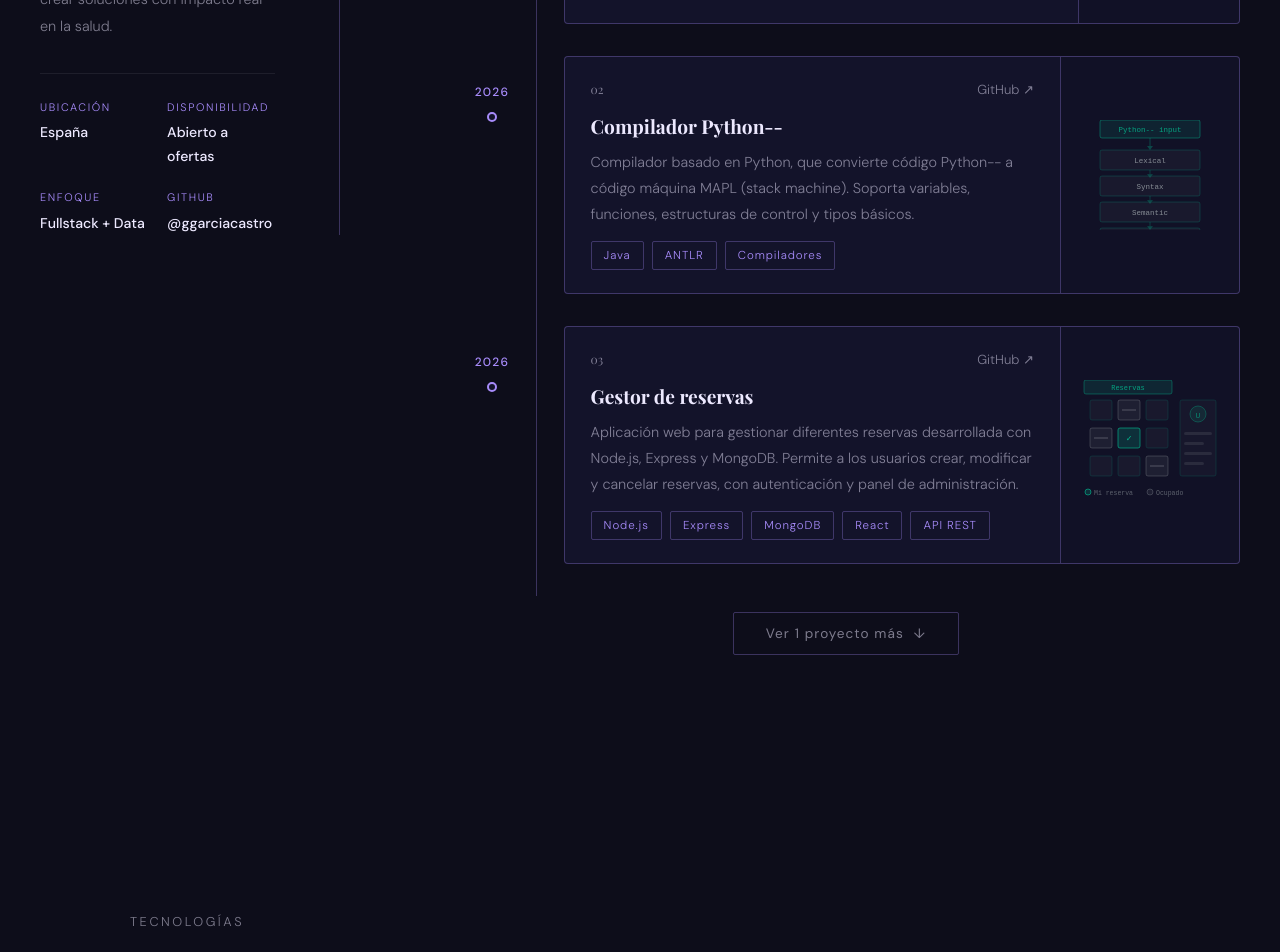
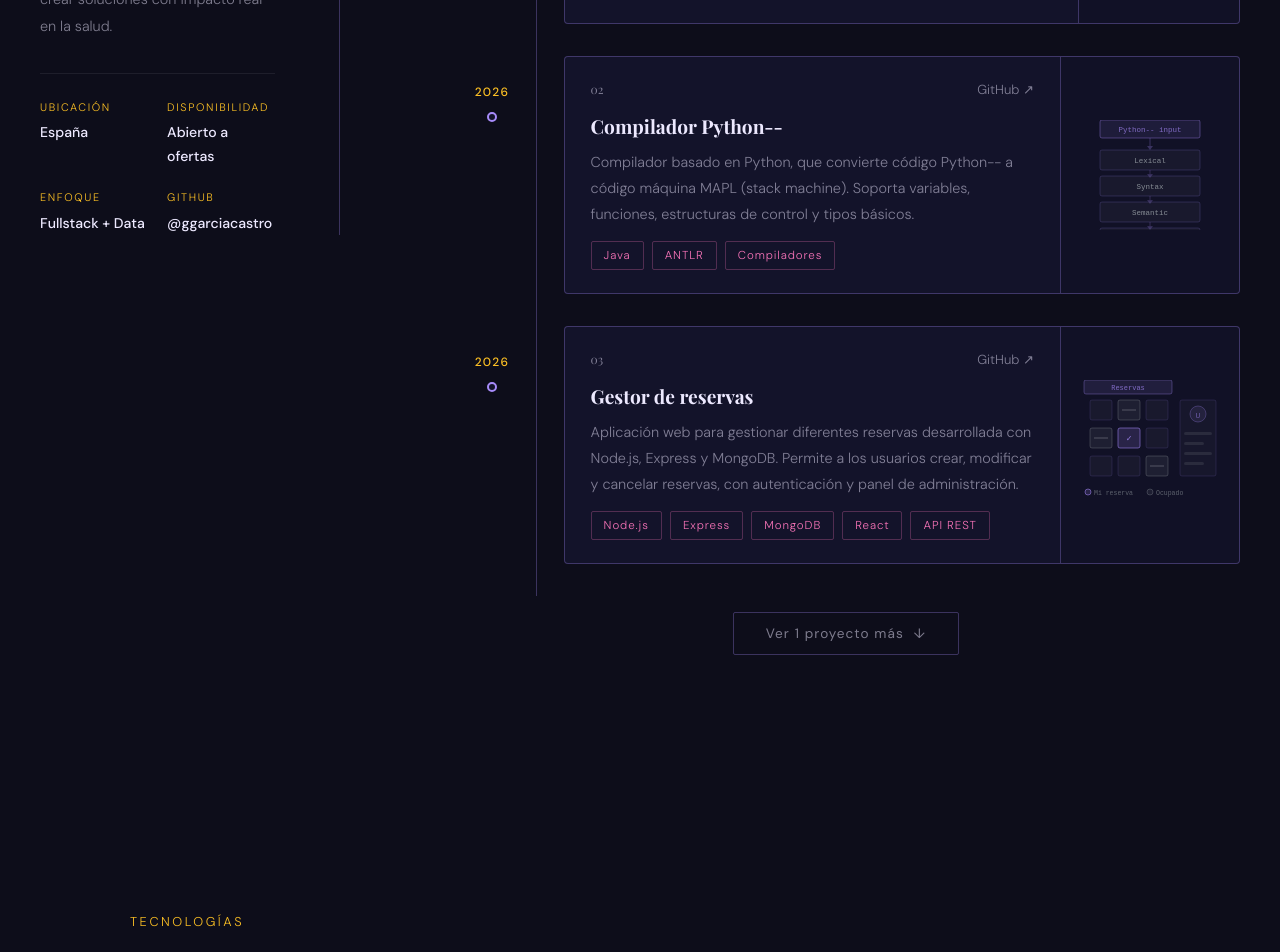
Before and after one commit to ggarciacastro/portfolio, a React (Vite) app: page / in a window 1280 px wide. Shown: the part 1300-2252 px from the top of the page. Built offline with nearby package versions, Linux system fonts and the light colour scheme.

Commit message:
Cambio de colores

```diff
--- a/src/components/About.jsx
+++ b/src/components/About.jsx
@@ -37,7 +37,7 @@ export default function About({ compact = false }) {
       style={compact ? {} : { padding: '8rem 2.5rem', maxWidth: '1100px', margin: '0 auto' }}
     >
       <p className="about-animate" style={{
-        color: 'var(--accent)', letterSpacing: '0.2em',
+        color: 'var(--amber)', letterSpacing: '0.2em',
         textTransform: 'uppercase', fontSize: '0.78rem',
         marginBottom: '1rem', fontWeight: 500,
       }}>
@@ -87,7 +87,7 @@ export default function About({ compact = false }) {
           <div key={item.label}>
             <p style={{
               fontSize: '0.68rem', letterSpacing: '0.15em',
-              textTransform: 'uppercase', color: 'var(--accent)', marginBottom: '0.3rem',
+              textTransform: 'uppercase', color: 'var(--amber)', marginBottom: '0.3rem',
             }}>
               {item.label}
             </p>
--- a/src/components/Contact.jsx
+++ b/src/components/Contact.jsx
@@ -11,7 +11,7 @@ function SocialLink({ href, label }) {
       target="_blank"
       rel="noreferrer"
       style={{
-        color: hovered ? 'var(--accent)' : 'var(--fg-muted)',
+        color: hovered ? 'var(--rose)' : 'var(--fg-muted)',
         fontSize: '0.85rem', letterSpacing: '0.1em',
         textDecoration: 'none', transition: 'color 0.2s',
       }}
@@ -51,7 +51,7 @@ export default function Contact() {
     >
       <div style={{ maxWidth: '700px', margin: '0 auto' }}>
         <p className="contact-animate" style={{
-          color: 'var(--accent)', letterSpacing: '0.2em',
+          color: 'var(--amber)', letterSpacing: '0.2em',
           textTransform: 'uppercase', fontSize: '0.8rem',
           marginBottom: '1rem', fontWeight: 500,
         }}>
--- a/src/components/Hero.jsx
+++ b/src/components/Hero.jsx
@@ -69,7 +69,7 @@ export default function Hero() {
 
       <div style={{ maxWidth: '900px' }}>
         <p className="hero-eyebrow" style={{
-          color: 'var(--accent)', letterSpacing: '0.2em',
+          color: 'var(--amber)', letterSpacing: '0.2em',
           textTransform: 'uppercase', fontSize: '0.8rem',
           marginBottom: '1.2rem', fontWeight: 500,
         }}>
--- a/src/components/NavBar.jsx
+++ b/src/components/NavBar.jsx
@@ -87,7 +87,7 @@ export default function Navbar() {
         background: 'transparent',
         backdropFilter: 'none',
         borderBottom: '1px solid transparent',
-        transition: 'background 0.3s ease, backdrop-filter 0.3s ease, border-color 0.3s ease',
+        transition: 'background 0.3s, backdrop-filter 0.3s, border-color 0.3s',
       }}
     >
       <a
--- a/src/components/Projects.jsx
+++ b/src/components/Projects.jsx
@@ -61,35 +61,35 @@ function SvgCompiler() {
   return (
     <svg width={totalW} height={totalH} viewBox={`0 0 ${totalW} ${totalH}`} style={{ display: 'block', opacity: 0.9 }}>
       <rect x={20} y={0} width={100} height={18} rx="2"
-        fill="rgba(0,212,160,0.1)" stroke="rgba(0,212,160,0.4)" strokeWidth="1" />
-      <text x={70} y={12} textAnchor="middle" fontSize="7.5" fill="rgba(0,212,160,0.8)" fontFamily="monospace">
+        fill="rgba(167,139,250,0.1)" stroke="rgba(167,139,250,0.4)" strokeWidth="1" />
+      <text x={70} y={12} textAnchor="middle" fontSize="7.5" fill="rgba(167,139,250,0.8)" fontFamily="monospace">
         Python-- input
       </text>
-      <line x1={70} y1={18} x2={70} y2={26} stroke="rgba(0,212,160,0.3)" strokeWidth="1" />
-      <polygon points="67,26 73,26 70,30" fill="rgba(0,212,160,0.3)" />
+      <line x1={70} y1={18} x2={70} y2={26} stroke="rgba(167,139,250,0.3)" strokeWidth="1" />
+      <polygon points="67,26 73,26 70,30" fill="rgba(167,139,250,0.3)" />
       {stages.map((label, i) => {
         const y = 30 + i * (boxH + gap)
         return (
           <g key={label}>
             <rect x={20} y={y} width={100} height={boxH} rx="2"
-              fill="rgba(255,255,255,0.04)" stroke="rgba(0,212,160,0.2)" strokeWidth="1" />
+              fill="rgba(255,255,255,0.04)" stroke="rgba(167,139,250,0.2)" strokeWidth="1" />
             <text x={70} y={y + 13} textAnchor="middle" fontSize="7.5"
               fill="rgba(228,240,236,0.6)" fontFamily="monospace">{label}</text>
             {i < stages.length - 1 && (
               <>
-                <line x1={70} y1={y + boxH} x2={70} y2={y + boxH + gap - 2} stroke="rgba(0,212,160,0.25)" strokeWidth="1" />
-                <polygon points={`67,${y + boxH + gap - 2} 73,${y + boxH + gap - 2} 70,${y + boxH + gap + 2}`} fill="rgba(0,212,160,0.25)" />
+                <line x1={70} y1={y + boxH} x2={70} y2={y + boxH + gap - 2} stroke="rgba(167,139,250,0.25)" strokeWidth="1" />
+                <polygon points={`67,${y + boxH + gap - 2} 73,${y + boxH + gap - 2} 70,${y + boxH + gap + 2}`} fill="rgba(167,139,250,0.25)" />
               </>
             )}
           </g>
         )
       })}
-      <line x1={70} y1={30 + stages.length * (boxH + gap) - gap} x2={70} y2={30 + stages.length * (boxH + gap) - gap + 6} stroke="rgba(0,212,160,0.3)" strokeWidth="1" />
-      <polygon points={`67,${30 + stages.length * (boxH + gap) - gap + 6} 73,${30 + stages.length * (boxH + gap) - gap + 6} 70,${30 + stages.length * (boxH + gap) - gap + 10}`} fill="rgba(0,212,160,0.3)" />
+      <line x1={70} y1={30 + stages.length * (boxH + gap) - gap} x2={70} y2={30 + stages.length * (boxH + gap) - gap + 6} stroke="rgba(167,139,250,0.3)" strokeWidth="1" />
+      <polygon points={`67,${30 + stages.length * (boxH + gap) - gap + 6} 73,${30 + stages.length * (boxH + gap) - gap + 6} 70,${30 + stages.length * (boxH + gap) - gap + 10}`} fill="rgba(167,139,250,0.3)" />
       <rect x={20} y={30 + stages.length * (boxH + gap) - gap + 10} width={100} height={18} rx="2"
-        fill="rgba(0,212,160,0.12)" stroke="rgba(0,212,160,0.5)" strokeWidth="1" />
+        fill="rgba(167,139,250,0.12)" stroke="rgba(167,139,250,0.5)" strokeWidth="1" />
       <text x={70} y={30 + stages.length * (boxH + gap) - gap + 22} textAnchor="middle" fontSize="7.5"
-        fill="rgba(0,212,160,0.9)" fontFamily="monospace">MAPL output</text>
+        fill="rgba(167,139,250,0.9)" fontFamily="monospace">MAPL output</text>
     </svg>
   )
 }
@@ -109,22 +109,22 @@ function SvgReservas() {
     { x: 66,  y: 76, status: 'taken' },
   ]
   const colorMap = {
-    free:  { fill: 'rgba(255,255,255,0.04)', stroke: 'rgba(0,212,160,0.15)' },
+    free:  { fill: 'rgba(255,255,255,0.04)', stroke: 'rgba(167,139,250,0.15)' },
     taken: { fill: 'rgba(228,240,236,0.07)', stroke: 'rgba(228,240,236,0.2)' },
-    mine:  { fill: 'rgba(0,212,160,0.18)',   stroke: 'rgba(0,212,160,0.6)' },
+    mine:  { fill: 'rgba(167,139,250,0.18)',   stroke: 'rgba(167,139,250,0.6)' },
   }
   return (
     <svg width={w} height={h} viewBox={`0 0 ${w} ${h}`} style={{ display: 'block', opacity: 0.9 }}>
       <rect x={4} y={0} width={88} height={14} rx="2"
-        fill="rgba(0,212,160,0.12)" stroke="rgba(0,212,160,0.35)" strokeWidth="1" />
-      <text x={48} y={10} textAnchor="middle" fontSize="7" fill="rgba(0,212,160,0.8)" fontFamily="monospace">Reservas</text>
+        fill="rgba(167,139,250,0.12)" stroke="rgba(167,139,250,0.35)" strokeWidth="1" />
+      <text x={48} y={10} textAnchor="middle" fontSize="7" fill="rgba(167,139,250,0.8)" fontFamily="monospace">Reservas</text>
       {days.map((d, i) => (
         <g key={i}>
           <rect x={d.x} y={d.y} width={22} height={20} rx="2"
             fill={colorMap[d.status].fill} stroke={colorMap[d.status].stroke} strokeWidth="1" />
           {d.status === 'mine' && (
             <text x={d.x + 11} y={d.y + 13} textAnchor="middle" fontSize="8"
-              fill="rgba(0,212,160,0.9)" fontFamily="monospace">✓</text>
+              fill="rgba(167,139,250,0.9)" fontFamily="monospace">✓</text>
           )}
           {d.status === 'taken' && (
             <line x1={d.x + 4} y1={d.y + 10} x2={d.x + 18} y2={d.y + 10}
@@ -133,16 +133,16 @@ function SvgReservas() {
         </g>
       ))}
       <rect x={100} y={20} width={36} height={76} rx="2"
-        fill="rgba(255,255,255,0.03)" stroke="rgba(0,212,160,0.15)" strokeWidth="1" />
+        fill="rgba(255,255,255,0.03)" stroke="rgba(167,139,250,0.15)" strokeWidth="1" />
       <circle cx={118} cy={34} r={8}
-        fill="rgba(0,212,160,0.1)" stroke="rgba(0,212,160,0.3)" strokeWidth="1" />
+        fill="rgba(167,139,250,0.1)" stroke="rgba(167,139,250,0.3)" strokeWidth="1" />
       <text x={118} y={38} textAnchor="middle" fontSize="8"
-        fill="rgba(0,212,160,0.6)" fontFamily="monospace">U</text>
+        fill="rgba(167,139,250,0.6)" fontFamily="monospace">U</text>
       {[52, 62, 72, 82].map((y, i) => (
         <rect key={i} x={104} y={y} width={i % 2 === 0 ? 28 : 20} height={3} rx="1.5"
           fill="rgba(228,240,236,0.1)" />
       ))}
-      <circle cx={8}  cy={112} r={3} fill="rgba(0,212,160,0.18)" stroke="rgba(0,212,160,0.6)" strokeWidth="1" />
+      <circle cx={8}  cy={112} r={3} fill="rgba(167,139,250,0.18)" stroke="rgba(167,139,250,0.6)" strokeWidth="1" />
       <text x={14} y={115} fontSize="6.5" fill="rgba(228,240,236,0.4)" fontFamily="monospace">Mi reserva</text>
       <circle cx={70} cy={112} r={3} fill="rgba(228,240,236,0.07)" stroke="rgba(228,240,236,0.2)" strokeWidth="1" />
       <text x={76} y={115} fontSize="6.5" fill="rgba(228,240,236,0.4)" fontFamily="monospace">Ocupado</text>
@@ -155,14 +155,14 @@ function SvgMotoGP() {
   const h = 80
   return (
     <svg width={w} height={h} viewBox={`0 0 ${w} ${h}`} style={{ display: 'block', opacity: 0.85 }}>
-      <circle cx="30" cy="58" r="16" fill="none" stroke="rgba(0,212,160,0.45)" strokeWidth="1.5" />
-      <circle cx="30" cy="58" r="6"  fill="none" stroke="rgba(0,212,160,0.2)"  strokeWidth="1" />
-      <circle cx="100" cy="58" r="16" fill="none" stroke="rgba(0,212,160,0.45)" strokeWidth="1.5" />
-      <circle cx="100" cy="58" r="6"  fill="none" stroke="rgba(0,212,160,0.2)"  strokeWidth="1" />
+      <circle cx="30" cy="58" r="16" fill="none" stroke="rgba(167,139,250,0.45)" strokeWidth="1.5" />
+      <circle cx="30" cy="58" r="6"  fill="none" stroke="rgba(167,139,250,0.2)"  strokeWidth="1" />
+      <circle cx="100" cy="58" r="16" fill="none" stroke="rgba(167,139,250,0.45)" strokeWidth="1.5" />
+      <circle cx="100" cy="58" r="6"  fill="none" stroke="rgba(167,139,250,0.2)"  strokeWidth="1" />
       <path d="M30 58 L48 34 L88 28 L100 58" fill="none" stroke="rgba(228,240,236,0.3)" strokeWidth="1.5" strokeLinecap="round" />
-      <path d="M60 30 Q80 18 96 34" fill="none" stroke="rgba(0,212,160,0.5)" strokeWidth="2" strokeLinecap="round" />
-      <ellipse cx="68" cy="27" rx="10" ry="7" fill="rgba(0,212,160,0.08)" stroke="rgba(0,212,160,0.25)" strokeWidth="1" />
-      <line x1="4" y1="58" x2="18" y2="58" stroke="rgba(0,212,160,0.2)" strokeWidth="1" strokeDasharray="3 3" />
+      <path d="M60 30 Q80 18 96 34" fill="none" stroke="rgba(167,139,250,0.5)" strokeWidth="2" strokeLinecap="round" />
+      <ellipse cx="68" cy="27" rx="10" ry="7" fill="rgba(167,139,250,0.08)" stroke="rgba(167,139,250,0.25)" strokeWidth="1" />
+      <line x1="4" y1="58" x2="18" y2="58" stroke="rgba(167,139,250,0.2)" strokeWidth="1" strokeDasharray="3 3" />
     </svg>
   )
 }
@@ -234,7 +234,7 @@ function ProjectCard({ project, index, visible }) {
       }}>
         <span style={{
           fontSize: '0.75rem', letterSpacing: '0.1em',
-          color: 'var(--accent)', fontWeight: 500, marginBottom: '0.6rem',
+          color: 'var(--amber)', fontWeight: 500, marginBottom: '0.6rem',
         }}>
           {project.year}
         </span>
@@ -317,9 +317,9 @@ function ProjectCard({ project, index, visible }) {
             {project.tags.map(tag => (
               <span key={tag} style={{
                 padding: '0.25rem 0.75rem',
-                border: '1px solid var(--accent-border)',
+                border: '1px solid var(--rose-border)',
                 borderRadius: '2px', fontSize: '0.72rem',
-                letterSpacing: '0.08em', color: 'var(--accent)',
+                letterSpacing: '0.08em', color: 'var(--rose)',
               }}>
                 {tag}
               </span>
@@ -368,7 +368,7 @@ export default function Projects({ compact = false }) {
 
         <div style={{ marginBottom: '4rem' }}>
           <p style={{
-            color: 'var(--accent)', letterSpacing: '0.2em',
+            color: 'var(--amber)', letterSpacing: '0.2em',
             textTransform: 'uppercase', fontSize: '0.8rem',
             marginBottom: '1rem', fontWeight: 500,
           }}>
--- a/src/components/Skills.jsx
+++ b/src/components/Skills.jsx
@@ -31,7 +31,7 @@ export default function Skills() {
     }}>
       <div className="skills-header" style={{ marginBottom: '4rem' }}>
         <p style={{
-          color: 'var(--fg-muted)', letterSpacing: '0.2em',
+          color: 'var(--amber)', letterSpacing: '0.2em',
           textTransform: 'uppercase', fontSize: '0.8rem', marginBottom: '1rem',
         }}>
           Tecnologías
--- a/src/index.css
+++ b/src/index.css
@@ -22,6 +22,12 @@
 
   --border:        rgba(237, 233, 255, 0.08);
   --border-hover:  rgba(237, 233, 255, 0.18);
+
+  /* Acentos secundarios */
+  --amber:         #FBBF24;
+  --amber-border:  rgba(251, 191, 36, 0.28);
+  --rose:          #F472B6;
+  --rose-border:   rgba(244, 114, 182, 0.28);
 
   --font-display: 'Playfair Display', serif;
   --font-body:    'DM Sans', sans-serif;
```
